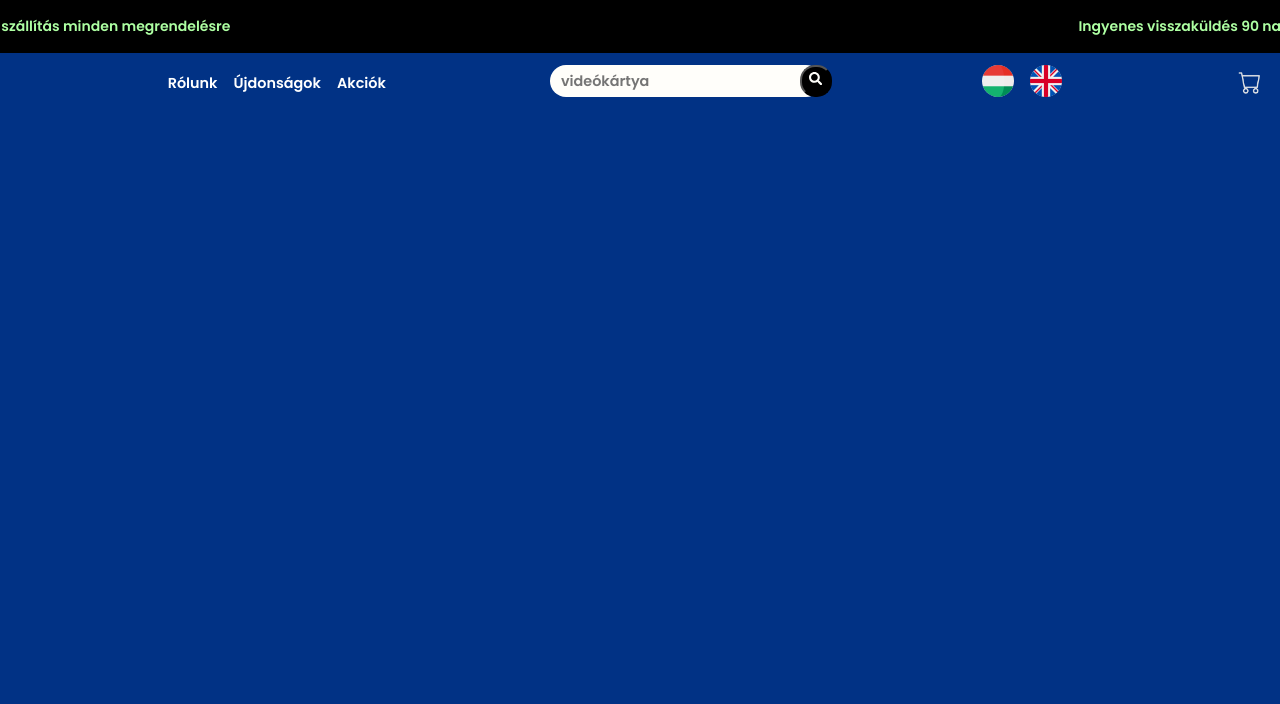
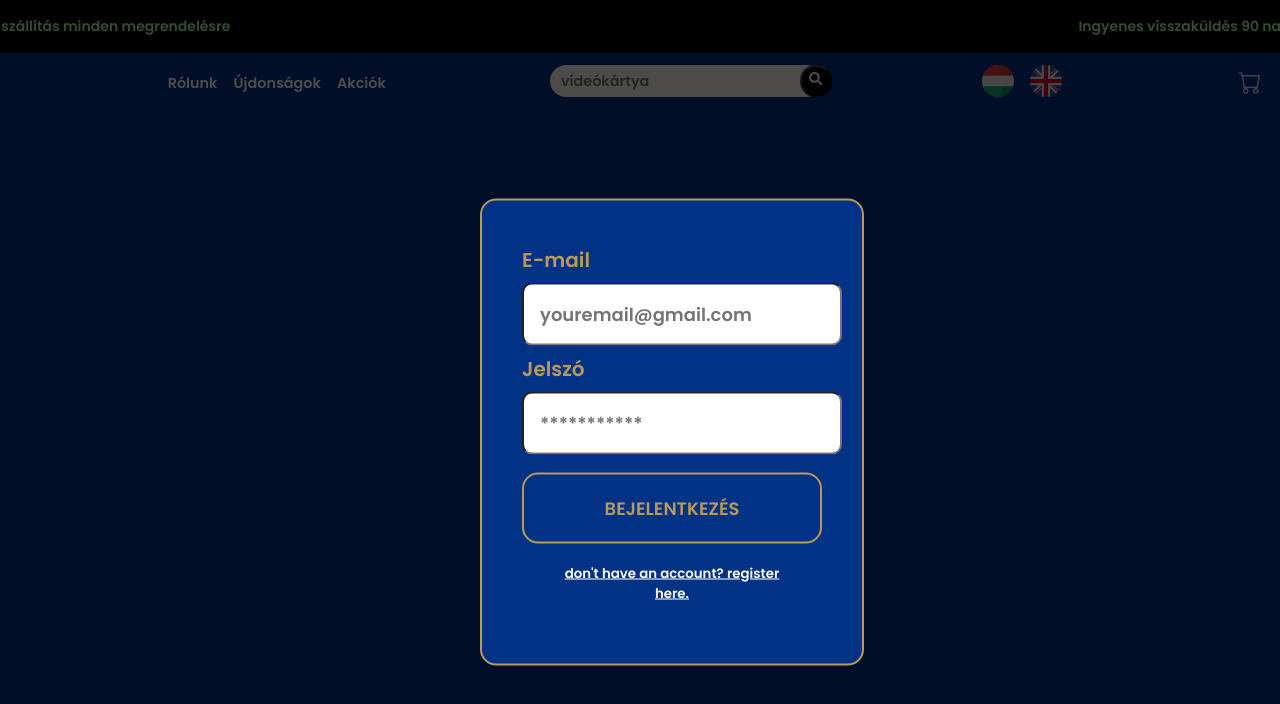
Before and after one commit to SzigetvariMark/pcweb, a React (Vite) app in the folder webshop/: page /login in a window 1280 px wide. Shown: the top 704 px of the page. Built offline with nearby package versions, Linux system fonts and the light colour scheme.

Commit message:
finsihed login form

```diff
--- a/webshop/package.json
+++ b/webshop/package.json
@@ -13,7 +13,7 @@
     "react": "^18.2.0",
     "react-dom": "^18.2.0",
     "react-icons": "^4.12.0",
-    "react-router-dom": "^6.21.0"
+    "react-router-dom": "^6.21.1"
   },
   "devDependencies": {
     "@types/react": "^18.2.43",
--- a/webshop/src/pages/components/navbar/Navbar.jsx
+++ b/webshop/src/pages/components/navbar/Navbar.jsx
@@ -1,19 +1,14 @@
 import { Link, useMatch, useResolvedPath } from "react-router-dom";
 import { useState } from "react";
 import "./Navbar.css";
+import Modal from "../register_login/Modal";
 import Login from "../register_login/Login";
 import { FaSearch } from "react-icons/fa";
 import user_image from "/img/Login.png";
 import basket_image from "/img/basket.png";
 
 export default function Navbar() {
-
-  const [login, setLogin] = useState(false)
-
-  function loginRegisterButton()
-  {
-    return setLogin(!login)
-  }
+  const [isOpen, setIsOpen] = useState(false);
 
   return (
     <nav className="header">
@@ -44,14 +39,16 @@ export default function Navbar() {
         <ul>
           <a>
             <CustomLink to="/basket">
-              <img src={basket_image} alt="basket" className="basket--image"/>
+              <img src={basket_image} alt="basket" className="basket--image" />
             </CustomLink>
           </a>
           <a>
-            <button className="login--image">
-              <img src={user_image} alt="user" className="user--image" onClick={loginRegisterButton}/>
+            <button className="login--image" onClick={() => setIsOpen(true)}>
+              <img src={user_image} alt="user" className="user--image" />
             </button>
-            <Login trigger={login} className="log--reg"></Login>
+            <Modal open={isOpen} onClose={() => setIsOpen(false)}>
+              <Login className="log--reg"></Login>
+            </Modal>
           </a>
         </ul>
       </nav>
--- a/webshop/src/pages/components/register_login/Login.jsx
+++ b/webshop/src/pages/components/register_login/Login.jsx
@@ -1,4 +1,5 @@
 import React, { useState } from "react";
+import Modal from "./Modal";
 import "./Register_Login.css";
 
 export default function Login(props) {
@@ -9,12 +10,12 @@ export default function Login(props) {
     e.preventDefault();
     console.log(email);
   };
-  return props.trigger ? (
+  return (
     <div className="all-form">
       <div className="auth-form-container">
         <form className="login-form" onSubmit={handleSubmit}>
           <label htmlFor="email" className="label--reglog">
-            Email
+            E-mail
           </label>
           <input
             value={email}
@@ -45,7 +46,5 @@ export default function Login(props) {
         </form>
       </div>
     </div>
-  ) : (
-    ""
   );
 }
--- /dev/null
+++ b/webshop/src/pages/components/register_login/Modal.jsx
@@ -0,0 +1,24 @@
+import React from "react";
+
+const MODAL_STYLE = {
+  positon: "fixed",
+  top: "50%",
+  left: "50%",
+  transform: "translate(-50%, -50%)",
+  backgroundColor: "#FFF",
+  padding: "50px",
+  zIndex: 1000,
+};
+
+export default function Modal({ open, children, onClose }) {
+  if (!open) return null;
+
+  return (
+    <div>
+      <button className="close--button" onClick={onClose}>
+        Close Modal
+      </button>
+      <div>{children}</div>
+    </div>
+  );
+}
--- a/webshop/src/pages/components/register_login/Register_Login.css
+++ b/webshop/src/pages/components/register_login/Register_Login.css
@@ -1,11 +1,27 @@
+.all-form {
+    position: fixed;
+    top: 0;
+    left: 0;
+    right: 0;
+    bottom: 0;
+    background-color: rgba(0, 0, 0, .7);
+    z-index: 1000;
+}
+
+
 .auth-form-container,
 .login-form,
 .register-form {
     position: fixed;
-    overflow-y: unset;
-    background-color:#013285;
+    top: 50%;
+    left: 50%;
+    transform: translate(-50%, -50%);
+    z-index: 1000;
+    background-color: #013285;
     display: flex;
     flex-wrap: wrap;
+    border: 2px solid #ba9a5b;
+    padding: 40px;
 }
 
 .label--reglog {
@@ -74,9 +90,7 @@
 
 .login-form {
     position: absolute;
-    top: 6rem;
-    right: 30rem;
     margin: 2rem;
-    padding: 3rem 2rem;
     border-radius: 16px;
+    width: 24rem;
 }
```
Also changed, not shown: 1 other file (tests, documents, lock files or other folders). Lines whose indentation alone changed are shown as unchanged.
